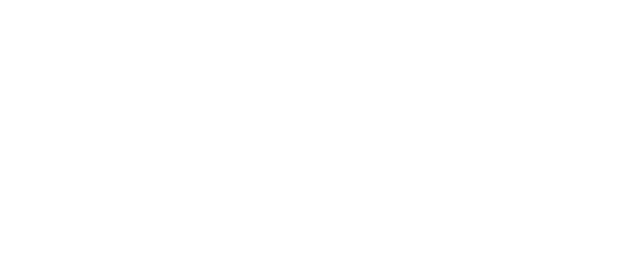
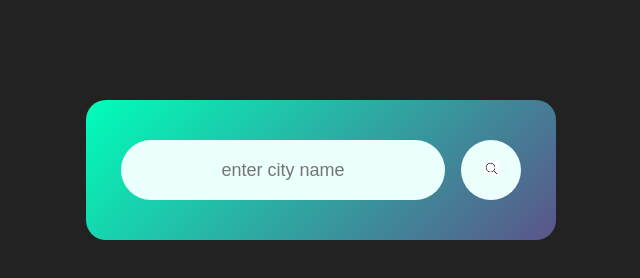
Before and after one commit to wisdomnotai/weat, a plain HTML site: page index.html in a window 1280 px wide. Shown: the whole page, without its empty margins (319-959 px from the left). Drawn offline with Linux system fonts and the light colour scheme.

Commit message:
styling the search bix

```diff
--- a/index.html
+++ b/index.html
@@ -8,6 +8,11 @@
     <script src = "script.js" defer></script>
 </head>
 <body>
-
+    <div class="card">
+        <div class="search">
+            <input type="text" placeholder="enter city name" spellcheck="false">
+            <button><img src = "images/search.png"/></button>
+        </div>
+    </div>
 </body>
 </html>
--- a/styles.css
+++ b/styles.css
@@ -3,4 +3,49 @@
     padding:0;
     font-family: 'Poppins',sans-serif;
     box-sizing: border-box;
+    text-align: center;
 }
+body{
+    background:#222;
+}
+.card{
+    width:90%;
+    max-width:470px;
+    background:linear-gradient(135deg, #00feba, #5b548a);
+    color:#fff;
+    margin: 100px auto 0;
+    border-radius:20px;
+    padding: 40px 35px;
+    text-align: center;
+}
+.search{
+    width:100%;
+    display: flex;
+    align-items: center;
+    justify-content: space-between;
+}
+.search input{
+    border:0;
+    outline:0;
+    background:#ebfffc;
+    color:#555;
+    padding: 10px 25px;
+    height:60px;
+    border-radius:30px;
+    flex:1;
+    margin-right:16px;
+    font-size:18px;
+    padding:20px;
+}
+.search button{
+    border:0;
+    outline:0;
+    background:#ebfffc;
+    border-radius:50%;
+    width:60px;
+    height:60px;
+    cursor:pointer;
+}
+.search button img{
+    width:15px;
+}
```
Also changed, not shown: images/search.png (added).
